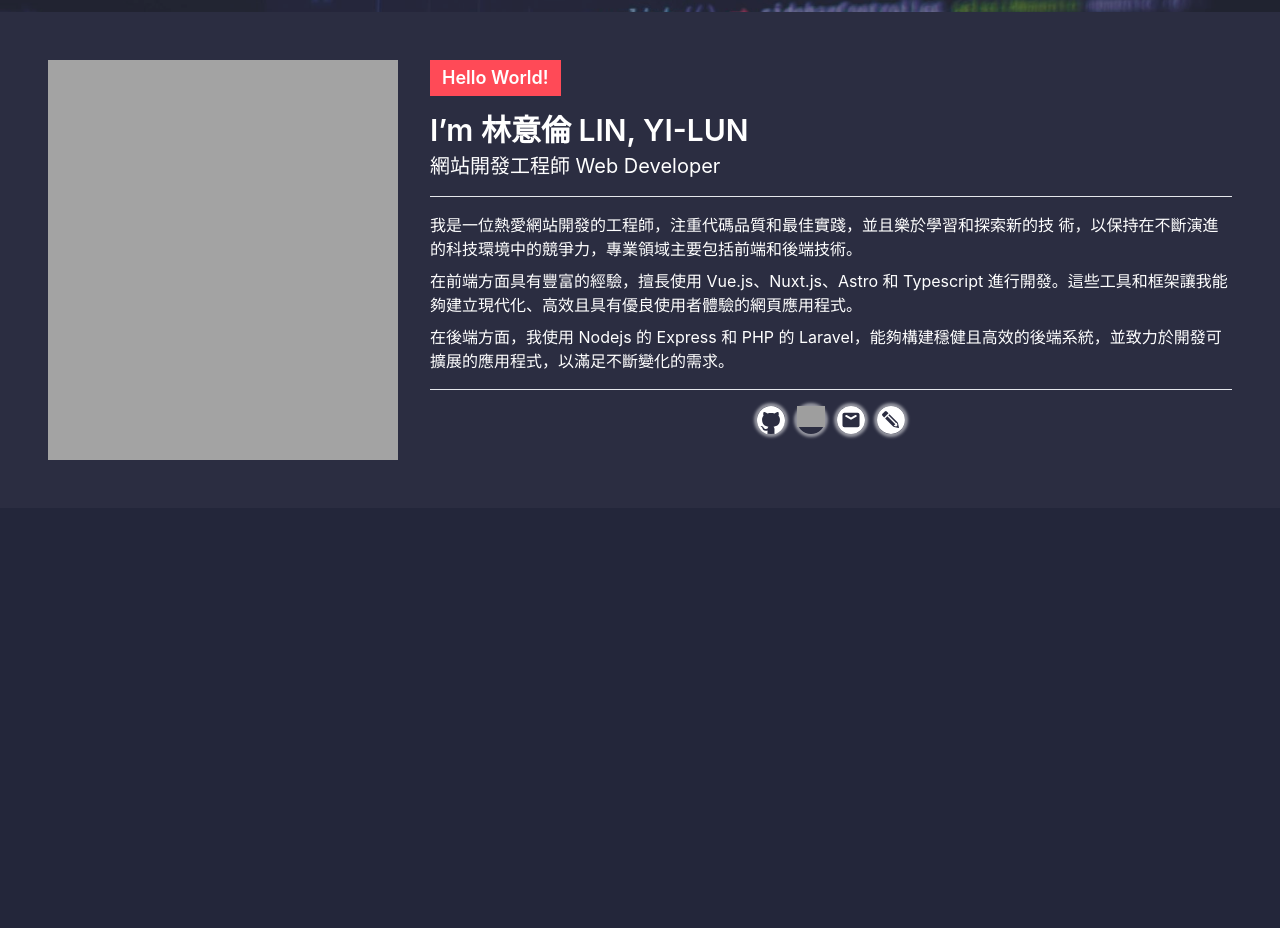
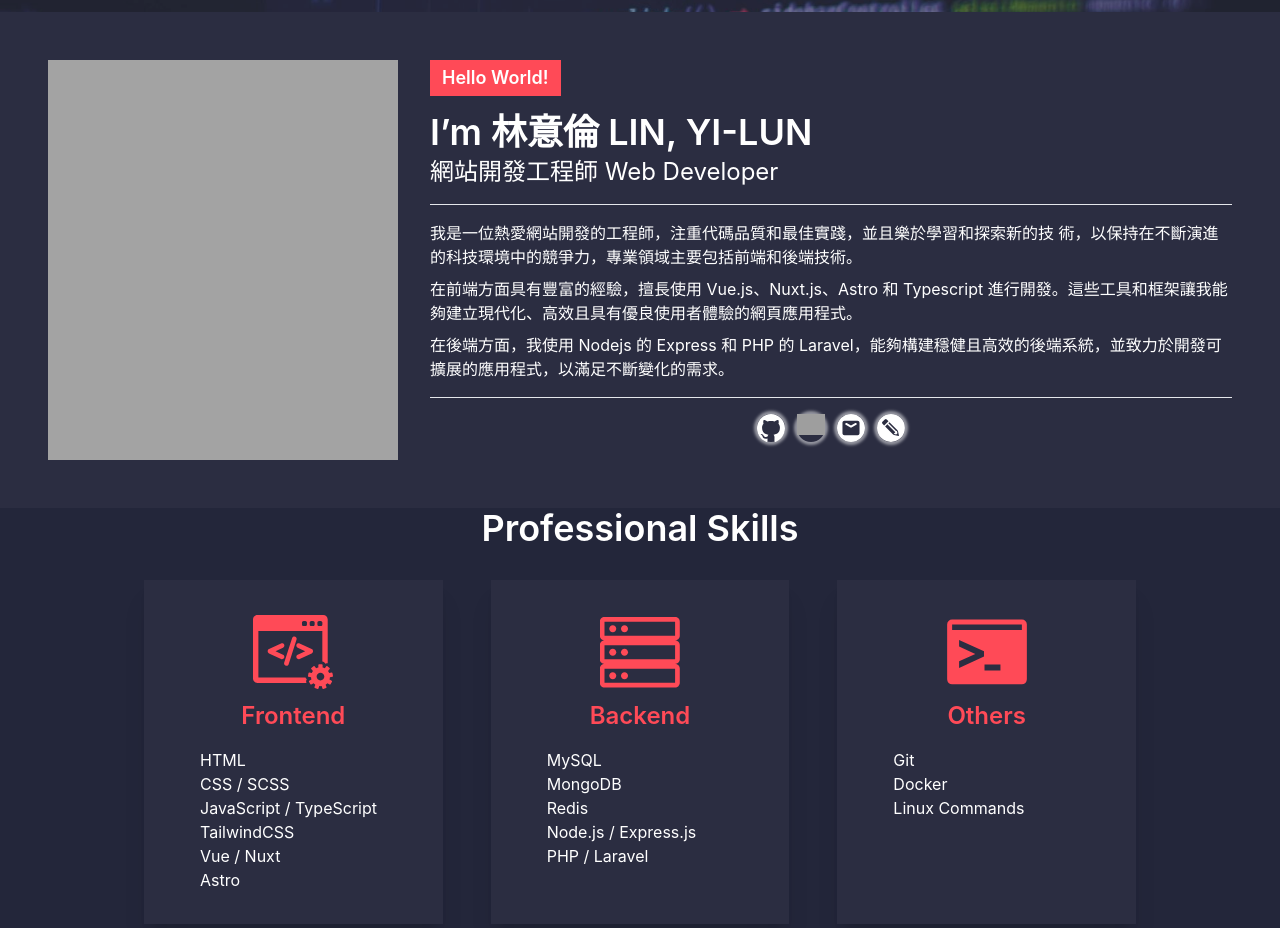
Before and after one commit to Link1515/Link1515.github.io, an Astro site: page / in a window 1280 px wide. Shown: the part 388-1316 px from the top of the page. Before the commit the page ends 896 px from the top, so only its background shows below. Built offline with nearby package versions, Linux system fonts and the light colour scheme; Astro itself is replaced by a stand-in of ours; grey boxes are pictures that could not be loaded.

Commit message:
create skills section

```diff
--- /dev/null
+++ b/src/components/Skills.astro
@@ -0,0 +1,40 @@
+---
+import SkillsCard from '~/components/Skills/Card.astro';
+import iconFrontend from '~/assets/images/icons/frontend.svg';
+import iconServer from '~/assets/images/icons/server.svg';
+import iconTerminal from '~/assets/images/icons/terminal.svg';
+---
+
+<section class="container mb-14">
+  <h1 class="mb-8 text-center">Professional Skills</h1>
+  <div class="mx-auto flex max-w-[992px] gap-4 lg:gap-12">
+    <SkillsCard
+      title="Frontend"
+      imageMeta={iconFrontend}
+      list={[
+        'HTML',
+        'CSS / SCSS',
+        'JavaScript / TypeScript',
+        'TailwindCSS',
+        'Vue / Nuxt',
+        'Astro',
+      ]}
+    />
+    <SkillsCard
+      title="Backend"
+      imageMeta={iconServer}
+      list={[
+        'MySQL',
+        'MongoDB',
+        'Redis',
+        'Node.js / Express.js',
+        'PHP / Laravel',
+      ]}
+    />
+    <SkillsCard
+      title="Others"
+      imageMeta={iconTerminal}
+      list={['Git', 'Docker', 'Linux Commands']}
+    />
+  </div>
+</section>
--- /dev/null
+++ b/src/components/Skills/Card.astro
@@ -0,0 +1,19 @@
+---
+import { Image } from 'astro:assets';
+
+interface Props {
+  title: string;
+  imageMeta: ImageMetadata;
+  list: string[];
+}
+
+const { title, imageMeta, list } = Astro.props;
+---
+
+<div class="w-full bg-primary-light px-14 py-8 shadow-xl">
+  <Image class="mx-auto mb-2 w-20" src={imageMeta} alt={title} />
+  <h3 class="mb-4 text-center font-semibold text-secondary">{title}</h3>
+  <div>
+    {list.map((item) => <p>{item}</p>)}
+  </div>
+</div>
--- a/src/pages/index.astro
+++ b/src/pages/index.astro
@@ -1,8 +1,10 @@
 ---
 import Layout from '~/layouts/Layout.astro';
 import Banner from '~/components/Banner.astro';
+import Skills from '~/components/Skills.astro';
 ---
 
 <Layout>
   <Banner />
+  <Skills />
 </Layout>
--- a/src/style.css
+++ b/src/style.css
@@ -12,15 +12,15 @@
   }
 
   h1 {
+    @apply text-4xl font-semibold;
+  }
+
+  h2 {
     @apply text-3xl font-semibold;
   }
 
-  h2 {
-    @apply text-2xl font-semibold;
-  }
-
   h3 {
-    @apply text-xl;
+    @apply text-2xl;
   }
 
   h4 {
```
Also changed, not shown: src/assets/images/icons/frontend.svg (added), src/assets/images/icons/server.svg (added), src/assets/images/icons/terminal.svg (added).
